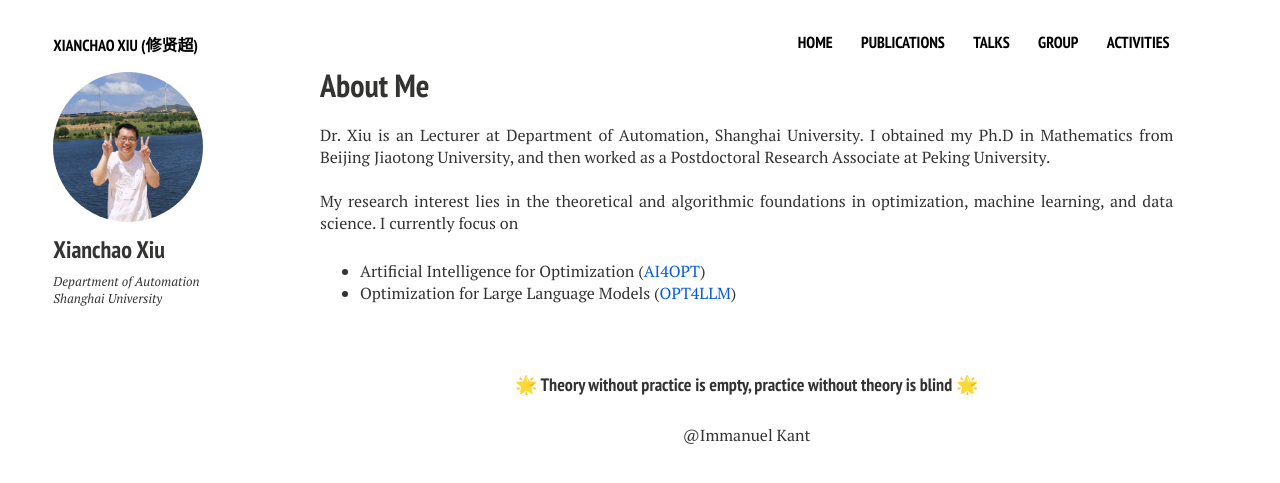
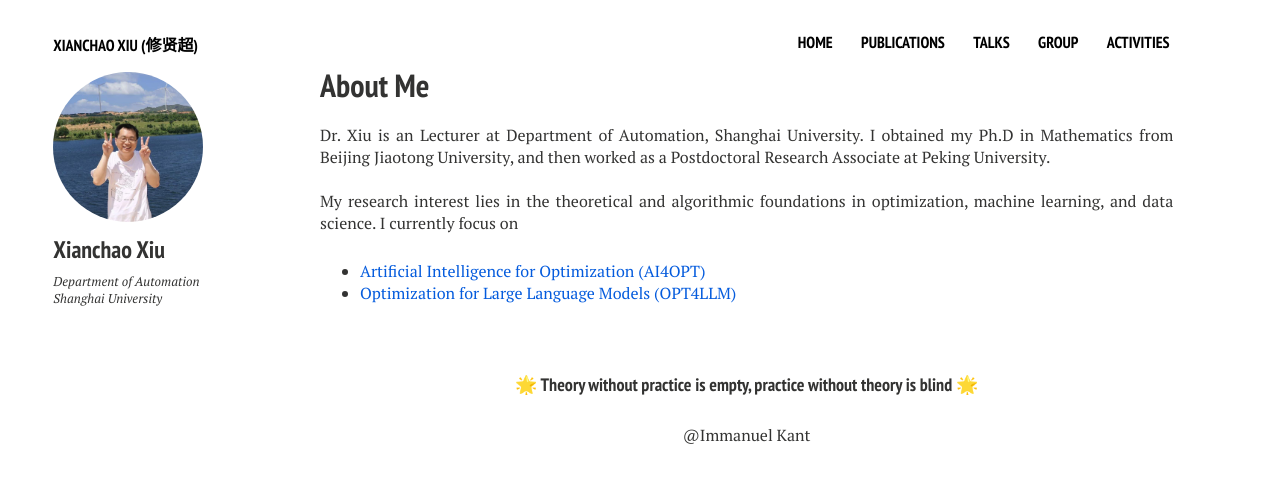
Before and after one commit to xianchaoxiu/xianchaoxiu.github.io, a Jekyll site: the page built from index.md, in a window 1280 px wide. Shown: the top 483 px of the page. Built offline with Jekyll 4.4.1, drawn with Linux system fonts in a browser that asks for light colours; nearby versions of some CDN libraries.

Commit message:
Update home2.html

```diff
--- a/_layouts/home2.html
+++ b/_layouts/home2.html
@@ -34,8 +34,8 @@
 	 My research interest lies in the theoretical and algorithmic foundations in optimization, machine learning, and data science.
 	 I currently focus on
 	 <ul>
-      <li> Artificial Intelligence for Optimization (<a href="https://github.com/xianchaoxiu/AI4OPT" class="textlink" target="_blank">AI4OPT</a>) </li>
-      <li> Optimization for Large Language Models (<a href="https://github.com/xianchaoxiu/OPT4LLM" class="textlink" target="_blank">OPT4LLM</a>) </li> <br><br>
+      <li> <a href="https://github.com/xianchaoxiu/AI4OPT" class="textlink" target="_blank"> Artificial Intelligence for Optimization (AI4OPT)</a> </li>
+      <li> <a href="https://github.com/xianchaoxiu/OPT4LLM" class="textlink" target="_blank"> Optimization for Large Language Models (OPT4LLM)</a>  </li> <br><br>
     </ul>
 
 
```
